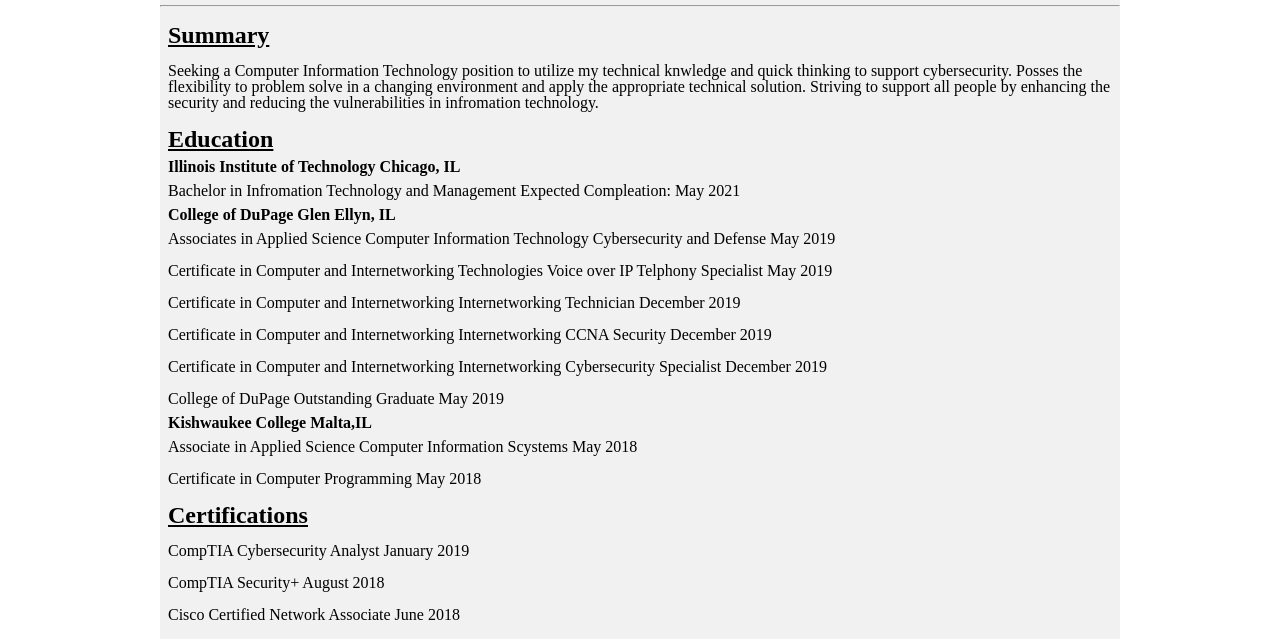
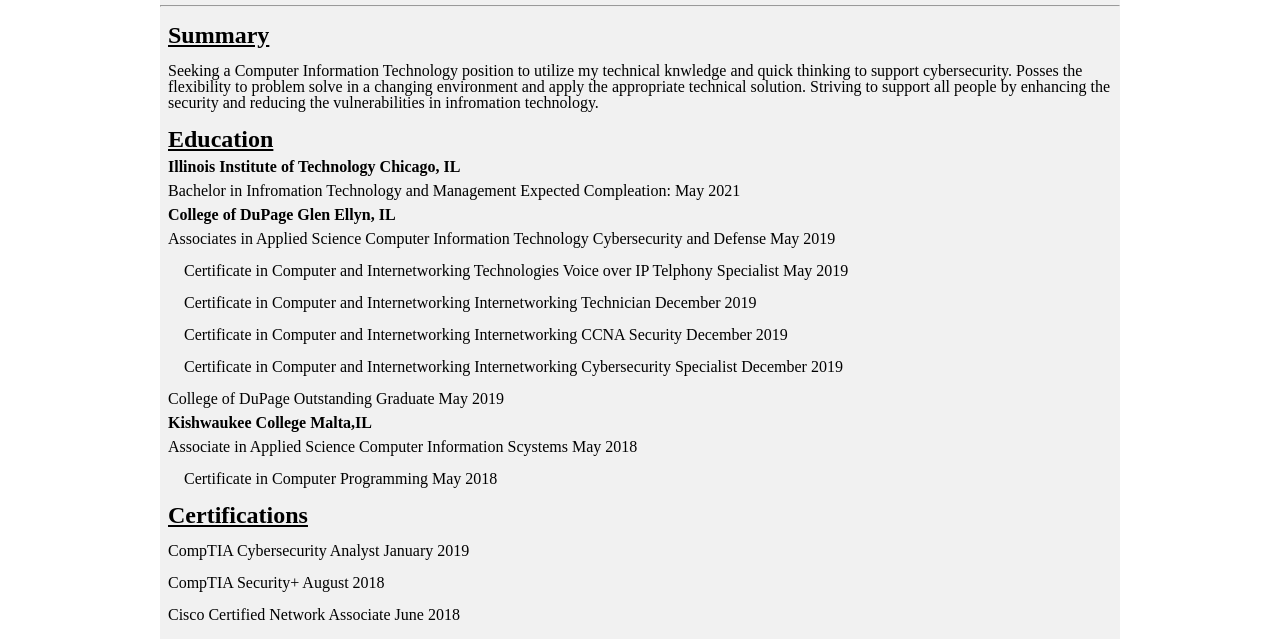
Before and after one commit to Littlefieldm/project2, a plain HTML site: page resume.html in a window 1280 px wide. Shown: the part 161-800 px from the top of the page. Drawn offline with Linux system fonts and the light colour scheme.

Commit message:
update to resumelist

```diff
--- a/css/overallCSS.css
+++ b/css/overallCSS.css
@@ -80,7 +80,7 @@ p{
   text-align: center;
 }
 
-#resumelist {
+.resumelist {
   padding-left: 1rem;
 }
 
```
